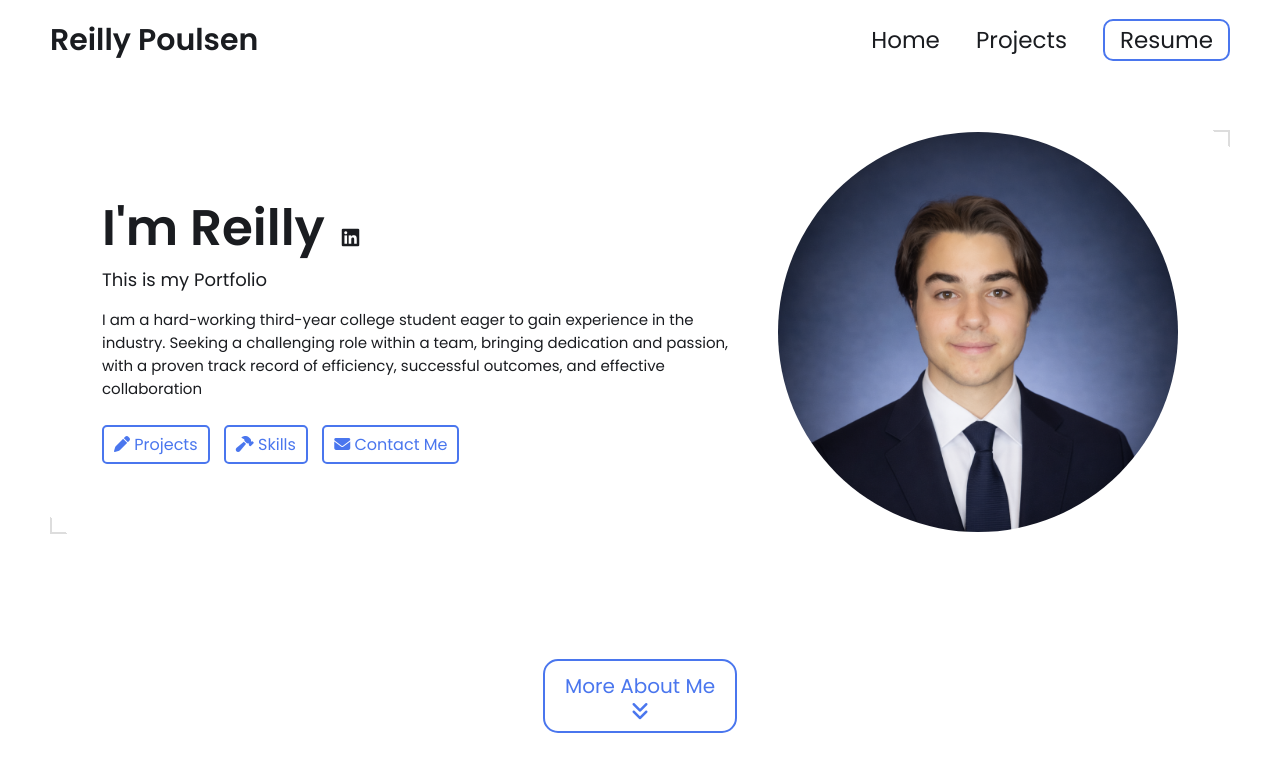
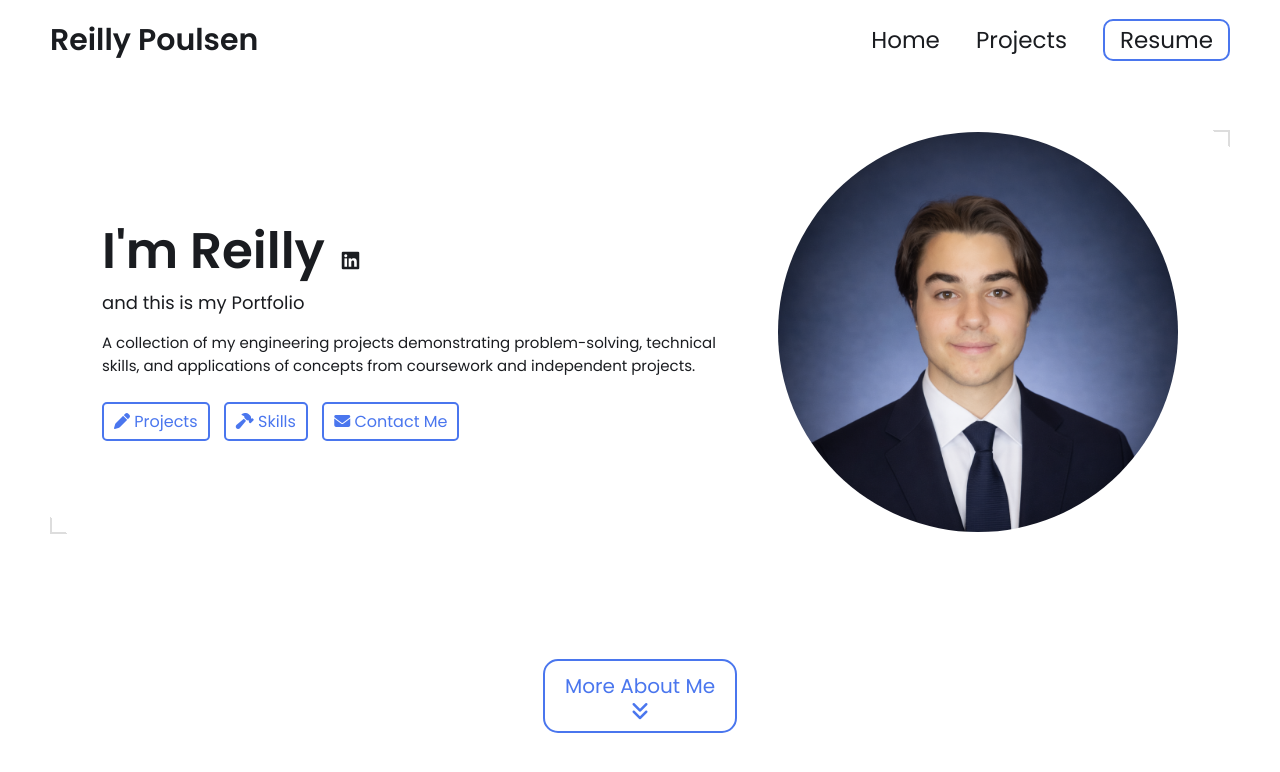
Before and after one commit to Reilly-P-12/Reilly-P-12.github.io, a Jekyll site: the page built from index.html, in a window 1280 px wide and 900 px high. Shown: the top 772 px of the window. Built offline with Jekyll 4.4.1, drawn with Linux system fonts in a browser that asks for light colours.

Commit message:
Update _config.yml

```diff
--- a/_config.yml
+++ b/_config.yml
@@ -3,11 +3,9 @@ title: Reilly Poulsen's Portfolio
 
 # Hero Section
 name: Reilly Poulsen
-headline: This is my Portfolio
+headline: and this is my Portfolio
 description: >-
-  I am a hard-working third-year college student eager to gain experience in the industry.
-  Seeking a challenging role within a team, bringing dedication and passion, with a proven track record of efficiency,
-  successful outcomes, and effective collaboration
+  A collection of my engineering projects demonstrating problem-solving, technical skills, and applications of concepts from coursework and independent projects.
 
 # Profile image
 profile_image: /assets/images/profile-image/head_shot.png
```
